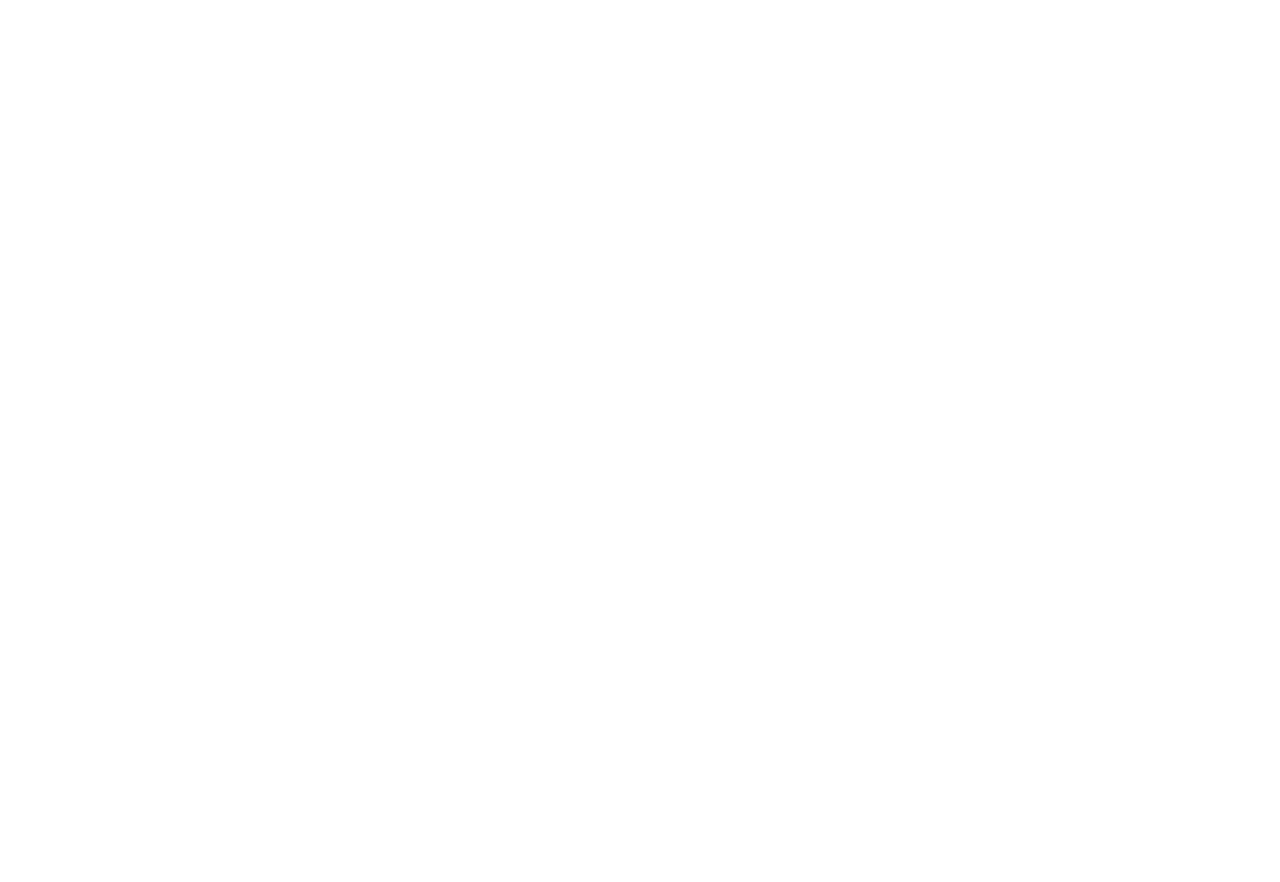
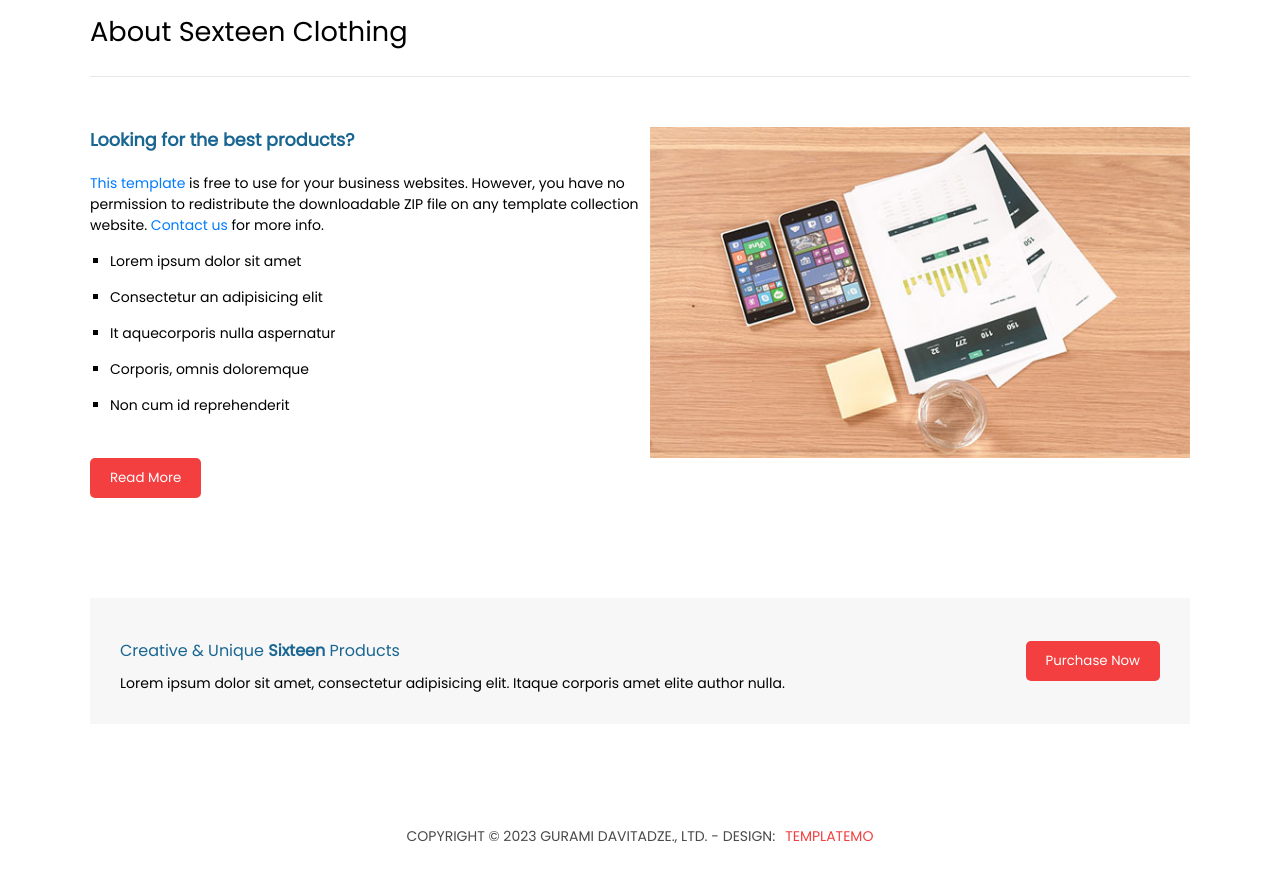
Before and after one commit to guka20/e-commerce-web, a React (Create React App) app: page / in a window 1280 px wide. Shown: the part 1660-2542 px from the top of the page. Before the commit the page ends 1616 px from the top, so only its background shows below. Built offline with nearby package versions, Linux system fonts and the light colour scheme.

Commit message:
home page

```diff
--- a/src/components/Footer/Footer.tsx
+++ b/src/components/Footer/Footer.tsx
@@ -1,9 +1,14 @@
 import React from "react";
-
+import "./footer.css";
 export const Footer = () => {
   return (
-    <footer>
-      <h1>Footer</h1>
+    <footer className="footer">
+      <p>
+        COPYRIGHT © 2023 GURAMI DAVITADZE., LTD. - DESIGN:
+        <a href="https://templatemo.com/" target="_blank" rel="noreferrer">
+          TEMPLATEMO
+        </a>
+      </p>
     </footer>
   );
 };
--- a/src/components/Footer/footer.css
+++ b/src/components/Footer/footer.css
@@ -0,0 +1,15 @@
+.footer {
+  margin: 100px 0;
+  text-align: center;
+}
+.footer p {
+  margin-bottom: 0px;
+  font-size: 14px;
+  font-weight: 300;
+  color: #4a4a4a;
+  line-height: 24px;
+}
+.footer p a {
+  margin-left: 10px;
+  color: #f33f3f;
+}
--- /dev/null
+++ b/src/components/PrimaryButton/PrimaryButton.css
@@ -0,0 +1,11 @@
+.primary-button {
+  background-color: #f33f3f;
+  color: white;
+  border: none;
+  border-radius: 5px;
+  padding: 10px 20px;
+  cursor: pointer;
+}
+.primary-button:hover {
+  background-color: #121212;
+}
--- /dev/null
+++ b/src/components/PrimaryButton/PrimaryButton.tsx
@@ -0,0 +1,8 @@
+import React from "react";
+import "./PrimaryButton.css";
+type PrimaryButtonProps = {
+  children: React.ReactNode;
+};
+export const PrimaryButton = ({ children }: PrimaryButtonProps) => {
+  return <button className="primary-button">{children}</button>;
+};
--- /dev/null
+++ b/src/components/PrimaryButton/index.ts
@@ -0,0 +1 @@
+export { PrimaryButton } from "./PrimaryButton";
--- a/src/components/index.ts
+++ b/src/components/index.ts
@@ -2,3 +2,4 @@
 export * from "./Header";
 export { Footer } from "./Footer";
 export { ProductCard } from "./ProductCard";
+export { PrimaryButton } from "./PrimaryButton";
--- a/src/pages/home/Home.tsx
+++ b/src/pages/home/Home.tsx
@@ -4,14 +4,15 @@
   HeaderTwo,
   HeaderThree,
   ProductCard,
+  PrimaryButton,
 } from "../../components";
 import { MdKeyboardArrowRight } from "react-icons/md";
-
 import { BodyLayout } from "../../Layouts";
-import { NavLink } from "react-router-dom";
+import { Link, NavLink } from "react-router-dom";
 import { Swiper, SwiperSlide } from "swiper/react";
 import { Pagination } from "swiper";
 import { controllScreen } from "../../config/controllScreen";
+
 import "swiper/css";
 import "swiper/css/pagination";
 import "./home.css";
@@ -84,6 +85,48 @@
             <ProductCard />
           </main>
         </section>
+        <section className="about-sexteen-clothing">
+          <header className="body-heading">
+            <h1>About Sexteen Clothing</h1>
+          </header>
+          <div className="description">
+            <div className="texture">
+              <h4>Looking for the best products?</h4>
+              <p>
+                <Link to="/">This template</Link> is free to use for your
+                business websites. However, you have no permission to
+                redistribute the downloadable ZIP file on any template
+                collection website. <Link to="/contact">Contact us</Link> for
+                more info.
+              </p>
+              <ol className="description-list">
+                <li>Lorem ipsum dolor sit amet</li>
+                <li>Consectetur an adipisicing elit</li>
+                <li>It aquecorporis nulla aspernatur</li>
+                <li>Corporis, omnis doloremque</li>
+                <li>Non cum id reprehenderit</li>
+              </ol>
+            </div>
+            <img
+              src={require("../../images/feature-image.jpg")}
+              alt="feature-img"
+              className="feature-img"
+            />
+          </div>
+          <PrimaryButton>Read More</PrimaryButton>
+        </section>
+        <section className="creative-and-unique">
+          <div className="texture">
+            <h4>
+              Creative & Unique <b>Sixteen</b> Products
+            </h4>
+            <p>
+              Lorem ipsum dolor sit amet, consectetur adipisicing elit. Itaque
+              corporis amet elite author nulla.
+            </p>
+          </div>
+          <PrimaryButton>Purchase Now</PrimaryButton>
+        </section>
       </BodyLayout>
     </>
   );
--- a/src/pages/home/home.css
+++ b/src/pages/home/home.css
@@ -2,14 +2,18 @@
   margin-top: 50px;
   width: 100%;
 }
-.latest-products .body-heading {
+.body-heading {
   width: 100%;
   display: flex;
   justify-content: space-between;
   align-items: center;
+  border-bottom: 1px solid rgb(231, 231, 231);
+  margin-bottom: 50px;
 }
 .latest-products .body-heading h1 {
   font-size: 1.8rem;
+  margin: 10px 0;
+  font-weight: lighter !important;
 }
 .latest-products .body-heading .products-link a {
   font-size: 13px;
@@ -22,3 +26,54 @@
   grid-template-columns: auto auto auto;
   gap: 20px;
 }
+.about-sexteen-clothing {
+  margin-top: 100px;
+}
+.about-sexteen-clothing h1 {
+  font-weight: 100 !important;
+  font-size: 1.7rem;
+}
+.about-sexteen-clothing .description {
+  display: flex;
+  align-items: flex-start;
+}
+.about-sexteen-clothing .description .texture {
+  font-size: 14px;
+}
+.about-sexteen-clothing .description .texture h4 {
+  color: #1a6692;
+  font-size: 1.1rem;
+  margin: 0 0 20px 0;
+  font-weight: 600;
+}
+
+.about-sexteen-clothing .description .texture p a {
+  color: #007bff;
+}
+.about-sexteen-clothing .description .texture .description-list {
+  padding: 0 20px;
+}
+.about-sexteen-clothing .description .texture .description-list li {
+  margin: 15px 0;
+  list-style: square;
+}
+.about-sexteen-clothing .description img {
+  width: 540px;
+}
+.creative-and-unique {
+  margin-top: 100px;
+  display: flex;
+  justify-content: space-between;
+  align-items: center;
+  padding: 30px;
+  background-color: #f7f7f7;
+}
+.creative-and-unique h4 {
+  color: #1a6692;
+  font-weight: 100;
+  margin: 10px 0;
+}
+.creative-and-unique p {
+  margin: 0;
+  font-size: 14px;
+}
```
Also changed, not shown: 1 other file (tests, documents, lock files or other folders).
